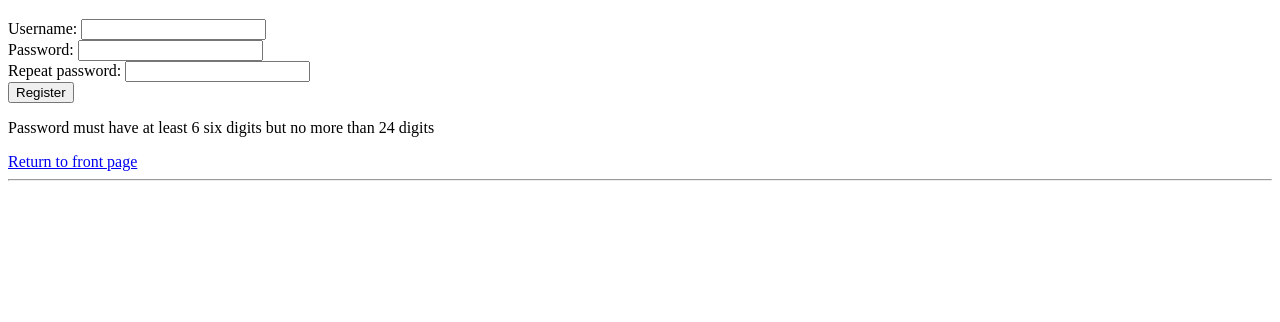
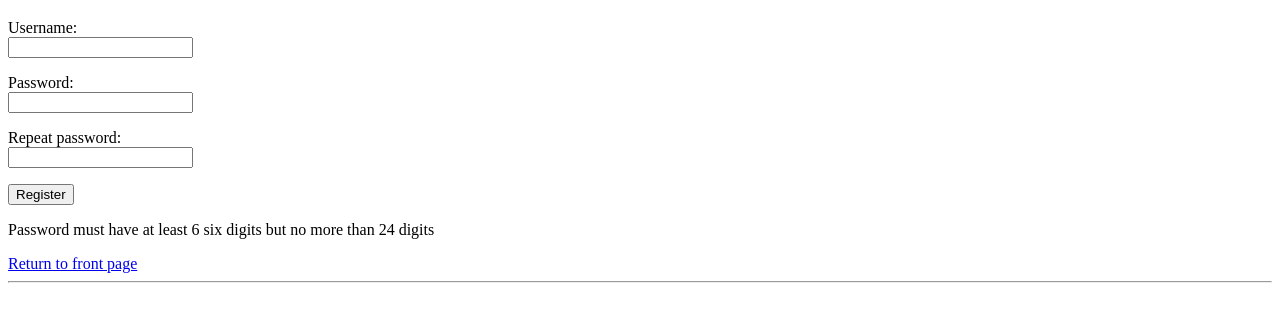
Before and after one commit to heliparv/mixological, a Flask app: page /register in a window 1280 px wide. Shown: the part 102-424 px from the top of the page. Run offline with Flask 2, Linux system fonts and the light colour scheme.

Commit message:
Update register page layout

```diff
--- a/templates/register.html
+++ b/templates/register.html
@@ -3,9 +3,9 @@
 {% block title %}Register{% endblock %}
 {% block content %}
 <form action="/register" method="POST">
-    Username: <input type="text" name="username"> <br>
-    Password: <input type="password" name="password1" size="20" minlength="6" maxlength="24"> <br>
-    Repeat password: <input type="password" name="password2" size="20" minlength="6" maxlength="24"> <br>
+    <p>Username:<br> <input type="text" name="username"> </p>
+    <p>Password:<br> <input type="password" name="password1" size="20" minlength="6" maxlength="24"> </p>
+    <p>Repeat password:<br> <input type="password" name="password2" size="20" minlength="6" maxlength="24"> </p>
     <input type="submit" value="Register">
 </form>
 <p>Password must have at least 6 six digits but no more than 24 digits</p>
```
